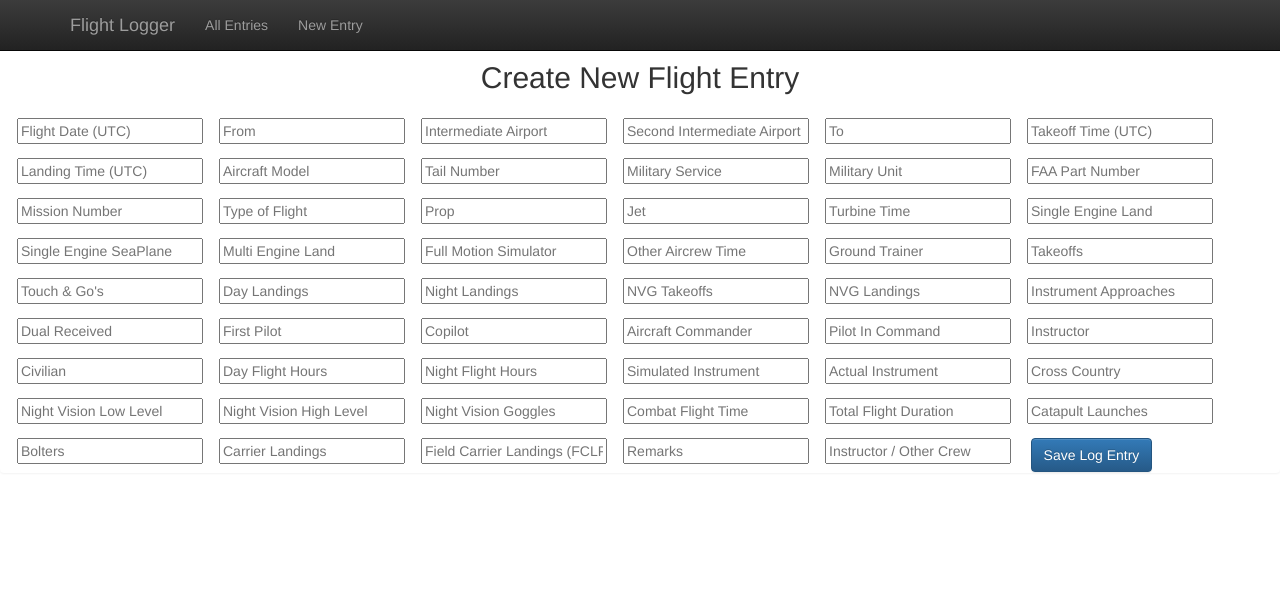
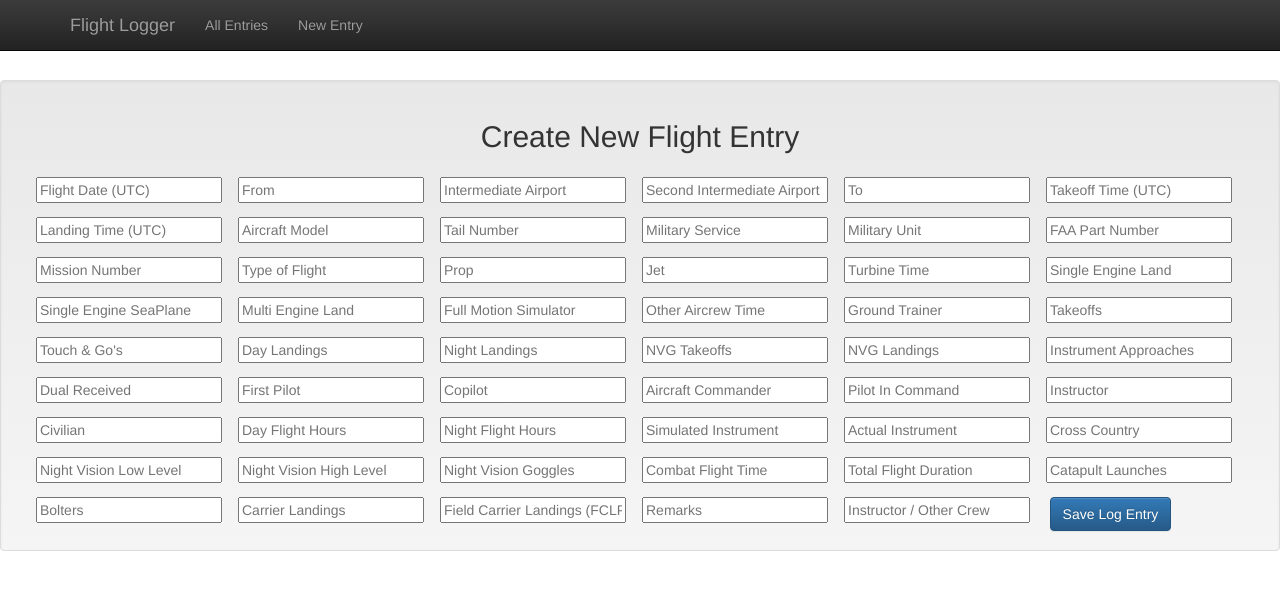
Before and after one commit to david4shure/Flight-Logger, a Rails app: page /log_entries/new in a window 1280 px wide. Shown: the top 590 px of the page. Run offline with Rails 7, Linux system fonts and the light colour scheme; parts of the project's set-up code (start-up, migrations or seed data) failed here and were passed over; some libraries are stand-ins or nearby versions.

Commit message:
Adding styles

```diff
--- a/app/views/log_entries/new.html.erb
+++ b/app/views/log_entries/new.html.erb
@@ -1,6 +1,9 @@
 <% style_string = "width: 186px; height: 26px; float:left;margin-left:16px;margin-top:1em;" %>
 
-<div class="panel radius">
+<br>
+<br>
+
+<div class="well">
   <%= form_for @logentry do |f| %>
     <% if @logentry.errors.any? %>
 
```
